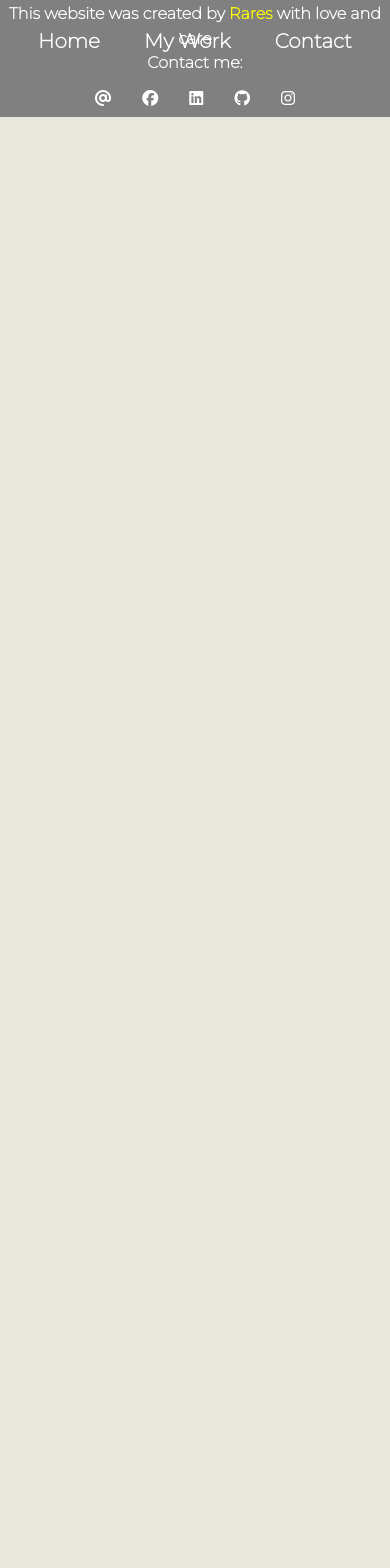
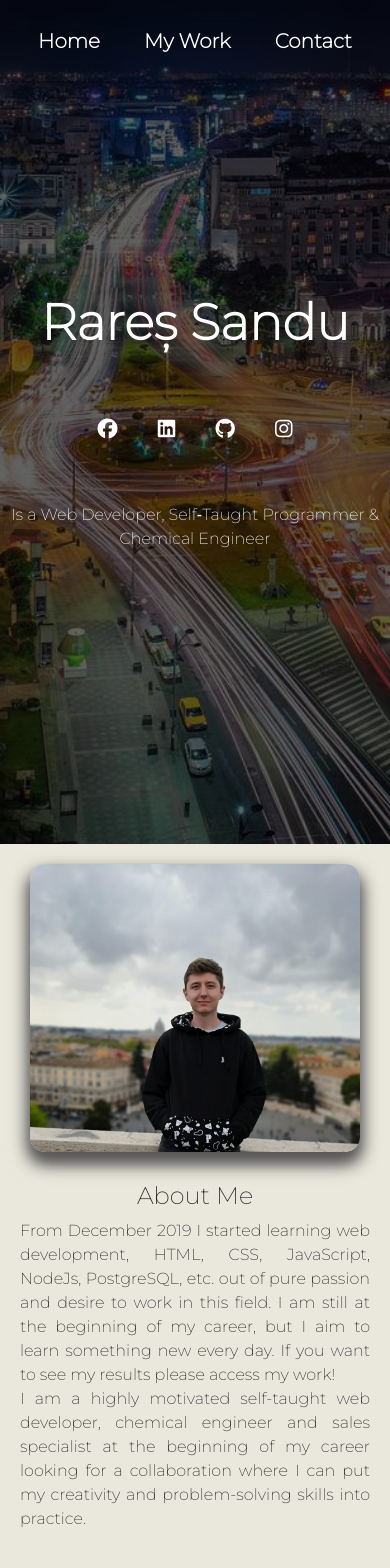
Before and after one commit to RaresSanduConstantin/portofoliu, a React (Create React App) app: page /portofoliu/admin in a window 390 px wide. Shown: the top 1568 px of the page. Before the commit the page ends 844 px from the top, so only its background shows below. Built offline with nearby package versions, Linux system fonts and the light colour scheme.

Commit message:
tring to fix img on iphone

```diff
--- a/src/App.js
+++ b/src/App.js
@@ -18,11 +18,10 @@ class App extends Component {
         <div>
           <Navbar />
           <Switch>
-            <Route path="/" exact component={Homepage} />
-
-            <Route path="/work" component={Work} />
-            <Route path="/contact" component={Contact} />
+            <Route path={process.env.PUBLIC_URL + '/work'} component={Work}   />
+            <Route path={process.env.PUBLIC_URL + '/contact'} component={Contact} />
             <Route path="/admin" component={Admin} />
+            <Route path={process.env.PUBLIC_URL + '/'}  component={Homepage} />
           </Switch>
           <Footer />
         </div>
--- a/src/components/Description/Description.css
+++ b/src/components/Description/Description.css
@@ -35,7 +35,7 @@
 }
 
 .text p {
-  font-size: 1.5em;
+  font-size: 1.2em;
 }
 
 .download {
@@ -83,6 +83,13 @@
   .imagine {
     padding: 0;
     margin: 0;
+    width: 330px;
+    height: auto;
+  }
+
+  .img-wd{
+      max-width: 100%;
+      max-height: 100%;
   }
 
   .text {
--- a/src/components/Footer/Footer.js
+++ b/src/components/Footer/Footer.js
@@ -7,7 +7,7 @@ const Footer = () => {
       <div className="text-ds dd">
         This website was created by{" "}
         <span className="rares">
-          <a href="/">Rares</a>
+          <a href="/portofoliu">Rares</a>
         </span>{" "}
         with love and care
       </div>
--- a/src/components/Header/Header.css
+++ b/src/components/Header/Header.css
@@ -32,8 +32,9 @@ p {
 
 .nume {
   color: white;
-  font-size: 100px;
+  font-size: 4rem;
   font-weight: 900;
+  padding-bottom:3rem;
 }
 
 /* .nume span {
@@ -42,7 +43,7 @@ p {
 
 .descriere {
   color: white;
-  font-size: 2em !important;
+  font-size: 1.5em !important;
   display: flex;
 }
 
--- a/src/components/Header/Header.js
+++ b/src/components/Header/Header.js
@@ -44,28 +44,28 @@ export class Header extends Component {
                 target="_blank"
                 rel="noopener noreferrer"
               >
-                <i className="fab fa-facebook fa-3x"></i>
+                <i className="fab fa-facebook fa-2x"></i>
               </a>
               <a
                 href="https://www.linkedin.com/in/rares-sandu/"
                 target="_blank"
                 rel="noopener noreferrer"
               >
-                <i className="fab fa-linkedin fa-3x"></i>
+                <i className="fab fa-linkedin fa-2x"></i>
               </a>
               <a
                 href="https://github.com/RaresSanduConstantin"
                 target="_blank"
                 rel="noopener noreferrer"
               >
-                <i className="fab fa-github fa-3x"></i>
+                <i className="fab fa-github fa-2x"></i>
               </a>
               <a
                 href="https://www.instagram.com/rares.sand/?hl=en"
                 target="_blank"
                 rel="noopener noreferrer"
               >
-                <i className="fab fa-instagram fa-3x"></i>
+                <i className="fab fa-instagram fa-2x"></i>
               </a>
             </div>
 
--- a/src/components/Navbar/Navbar.js
+++ b/src/components/Navbar/Navbar.js
@@ -1,4 +1,5 @@
 import React, { Component } from "react";
+import {Link} from 'react-router-dom'
 import "./Navbar.css";
 
 export class Navbar extends Component {
@@ -23,15 +24,15 @@ export class Navbar extends Component {
           {/* <a href="/" className="navbarTitle navbarItem">
             Rares's Portfolio
           </a> */}
-          <a href="/" className="navbarItem">
+          <Link to="/portofoliu" className="navbarItem">
             Home
-          </a>
-          <a href="/work" className="navbarItem">
+          </Link>
+          <Link to="/portofoliu/work" className="navbarItem">
             My Work
-          </a>
-          <a href="/contact" className="navbarItem">
+          </Link>
+          <Link to="/portofoliu/contact" className="navbarItem">
             Contact
-          </a>
+          </Link>
         </header>
       </div>
     );
--- a/src/components/Skills/Skills.css
+++ b/src/components/Skills/Skills.css
@@ -1,6 +1,7 @@
 .container {
   max-width: 800px;
   margin: auto;
+  width: 70%;
   padding: 20px;
   /* border-top: 10px solid; */
 
@@ -18,7 +19,7 @@
 
 .skillDesc {
   text-align: center;
-  font-size: 2em;
+  font-size: 1.5em;
   /* text-align: center; */
   font-weight: bold;
   margin-bottom: 25px;
@@ -26,12 +27,12 @@
 
 .skillbar-percent {
   color: black !important;
-  font-size: 16px !important;
+  font-size: 1rem !important;
   font-weight: bold !important;
 }
 
 .skillbar-title {
-  font-size: 16px !important;
+  font-size: 1rem !important;
 }
 
 .skillbar {
@@ -97,4 +98,8 @@
   .bar-label {
     font-size: 12px;
   }
+
+  .container{
+    width: 95%
+  }
 }
```
Also changed, not shown: package.json (+8 -2 lines), 2 other files (tests, documents, lock files or other folders).
